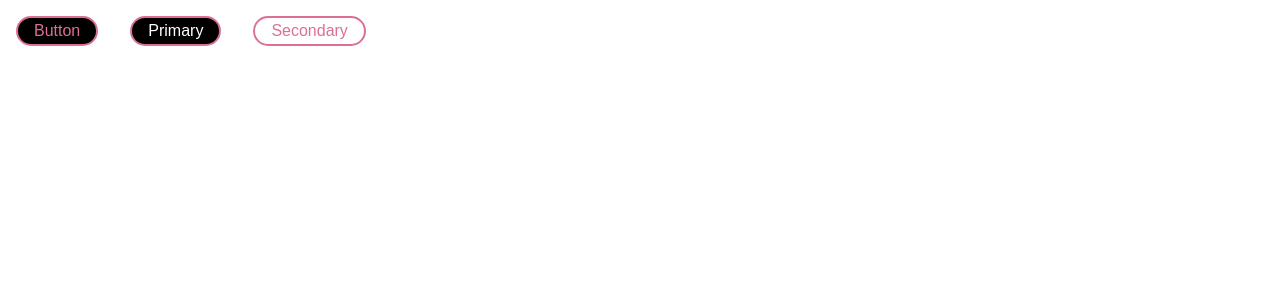
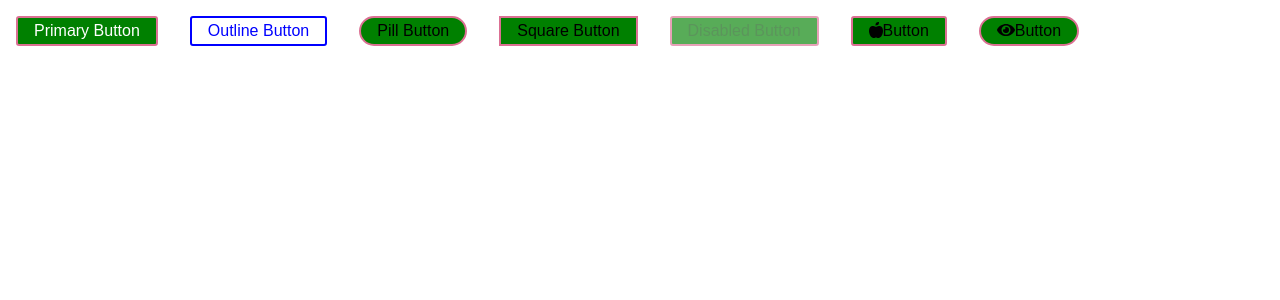
Before and after one commit to RoseMathew312/Registration-form, a React (Create React App) app: page / in a window 1280 px wide. Shown: the top 300 px of the page. Built offline with nearby package versions, Linux system fonts and the light colour scheme.

Commit message:
new files

```diff
--- a/src/App.js
+++ b/src/App.js
@@ -1,12 +1,29 @@
 import React from 'react';
 import './App.css';
 import Button from './Components/Button';
+import { FontAwesomeIcon } from '@fortawesome/react-fontawesome';
+import { faAppleAlt } from '@fortawesome/free-solid-svg-icons'
+import { faEye} from '@fortawesome/free-solid-svg-icons'
 function App() {
   return (
 <div>
-<Button>Button</Button>
-<Button primary>Primary</Button>
-<Button secondary>Secondary</Button>
+<Button primary>Primary Button</Button>
+			<Button outline color="blue">
+				Outline Button
+			</Button>
+			<Button pill color="red">
+				Pill Button
+			</Button>
+			<Button square color="black">
+				Square Button
+			</Button>
+			<Button disabled>Disabled Button</Button>
+      <Button>
+				<FontAwesomeIcon icon={faAppleAlt} />Button
+			</Button>
+      <Button pill>
+				<FontAwesomeIcon icon={faEye} />Button
+			</Button>
 </div>
 
 
--- a/src/Components/Button.js
+++ b/src/Components/Button.js
@@ -1,19 +1,42 @@
-import styled from 'styled-components'
+import styled, { css } from 'styled-components';
+
 const Button = styled.button`
-   ${props => props.primary ? "palevioletred" : "white"};
-  color: ${props => props.primary ? "white" : "palevioletred"};
-  ${props => props.secondary ? "Black" : "white"};
-  background-color: ${props => props.secondary ? "white" : "Black"};
 
-  font-size: 1em;
-  margin: 1em;
-  padding: 0.25em 1em;
-  border: 2px solid palevioletred;
-  border-radius: 16px;
+
+font-size: 1em;
+margin: 1em;
+padding: 0.25em 1em;
+border: 2px solid palevioletred;
+border-radius: 3px;
+background:green;
+	${(props) =>
+		props.primary &&
+		css`
+			color: white;
+		`}
+	${(props) =>
+		props.outline &&
+		css`
+			background: white;
+			color: ${(props) => (props.color ? props.color : 'Blue')};
+			border: 2px solid ${(props) => (props.color ? props.color : 'Blue')};
+		`}
+		${(props) =>
+		props.pill &&
+		css`
+			border-radius: 20px;
+		`}
+		${(props) =>
+		props.square &&
+		css`
+			border-radius: 0px;
+		`}
+		${(props) =>
+		props.disabled &&
+		css`
+			opacity: 0.65;
+			cursor: not-allowed;
+		`};
 `;
 
-
-
-
-
 export default Button;
```
Also changed, not shown: package.json (+7 -0 lines), 1 other file (tests, documents, lock files or other folders).
